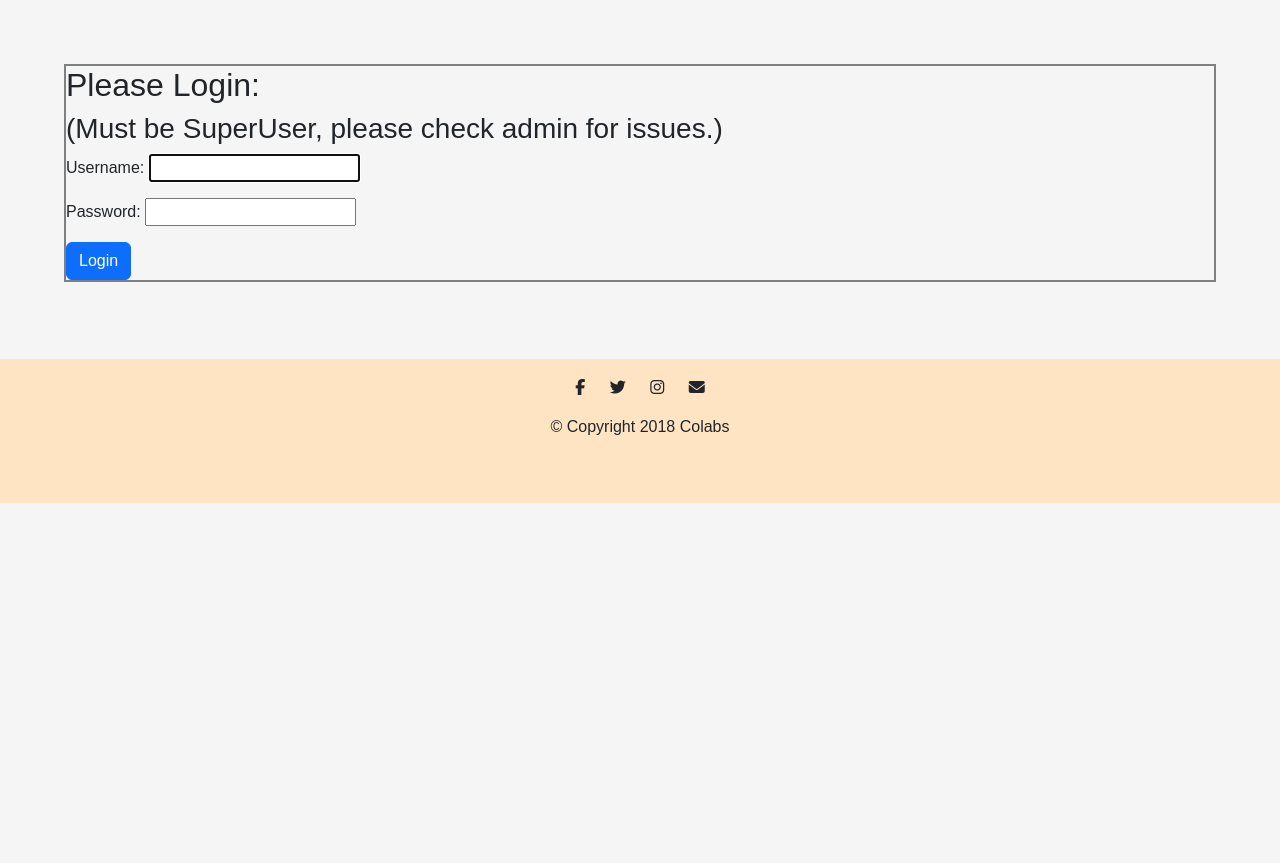
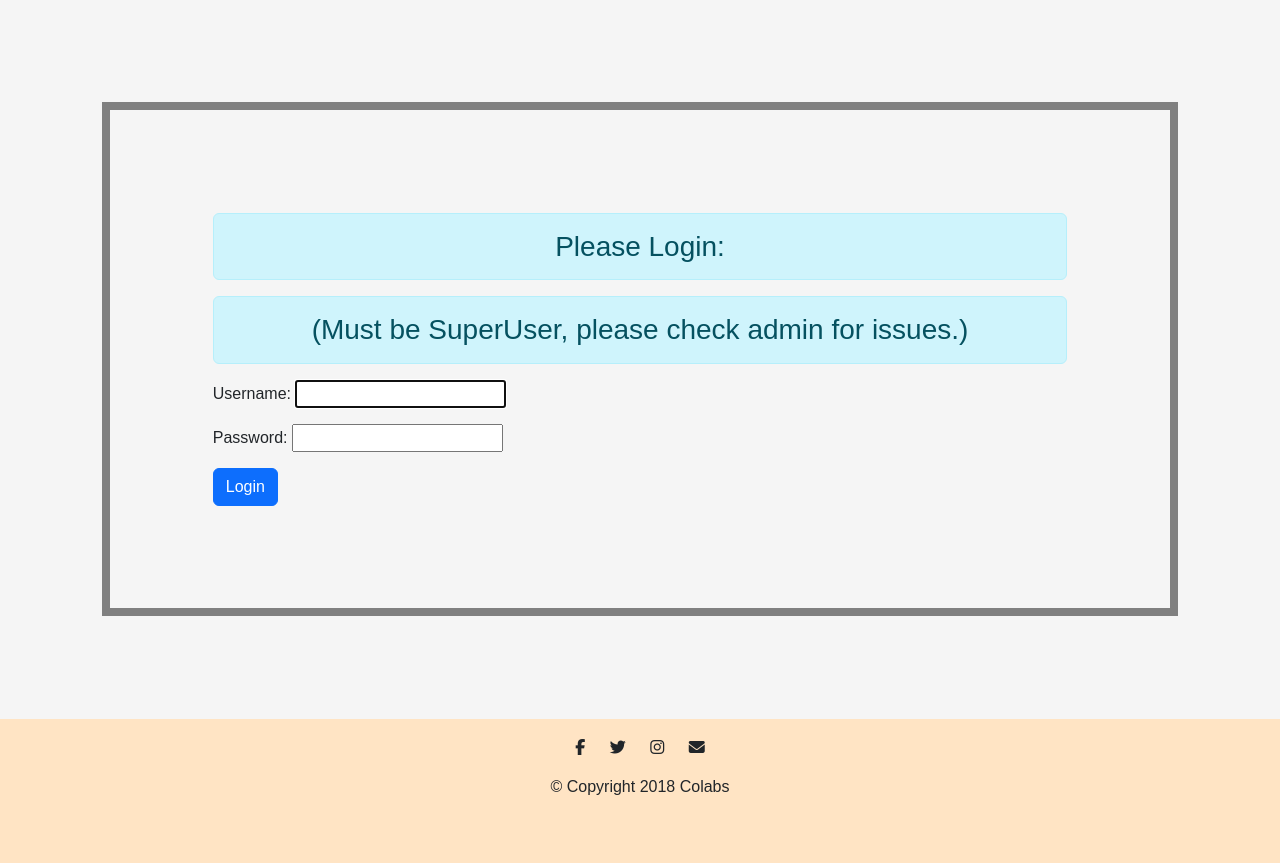
Before and after one commit to prabhat27m/Colabs_project, a Django app: page /accounts/login/ in a window 1280 px wide. Shown: the part 140-1003 px from the top of the page. Before the commit the page ends 643 px from the top, so only its background shows below. Run offline with Django 3.2, Linux system fonts and the light colour scheme; some libraries are stand-ins or nearby versions.

Commit message:
thirteen commit

```diff
--- a/blog/templates/blog/post_form.html
+++ b/blog/templates/blog/post_form.html
@@ -1,7 +1,7 @@
 {% extends 'blog/base.html' %}
 {% load static %}
 {% block content %}
-        <h4 class="text-center alert alert-info">Add New Post</h4>
+        <h4 class="text-center alert alert-info" >Add New Post</h4>
 
 
 
--- a/blog/templates/registration/login.html
+++ b/blog/templates/registration/login.html
@@ -2,10 +2,10 @@
 
 
 {% block content %}
-  <div class="jumbotron" style="border: 2px solid gray ; margin:5%;">
+  <div class="jumbotron" style="border: 8px solid gray ; margin:8%; padding:8%">
 
-    <h2>Please Login: </h2>
-    <h3>(Must be SuperUser, please check admin for issues.)</h3>
+    <h3 class="text-center alert alert-info"  >Please Login: </h3>
+    <h3 class="text-center alert alert-info" >(Must be SuperUser, please check admin for issues.)</h3>
     {% if form.errors %}
         <p>Your username and password didn't match.Please try again!</p>
     {% endif %}
--- a/blog/views.py
+++ b/blog/views.py
@@ -60,8 +60,8 @@ class PostDeleteView(LoginRequiredMixin,DeleteView):
 
 class DraftListView(LoginRequiredMixin,ListView):
     login_url = '/login/'
-    redirect_field_name = 'blog/post_draft_list.html'
-
+    template_name = 'blog/post_draft_list.html'
+    context_object_name='draft'
     model = Post
 
     def get_queryset(self):
```
Also changed, not shown: blog/templates/blog/post_draft_list.html (+4 -3 lines), blog/templates/blog/post_list.html (+0 -26 lines), db.sqlite3.
